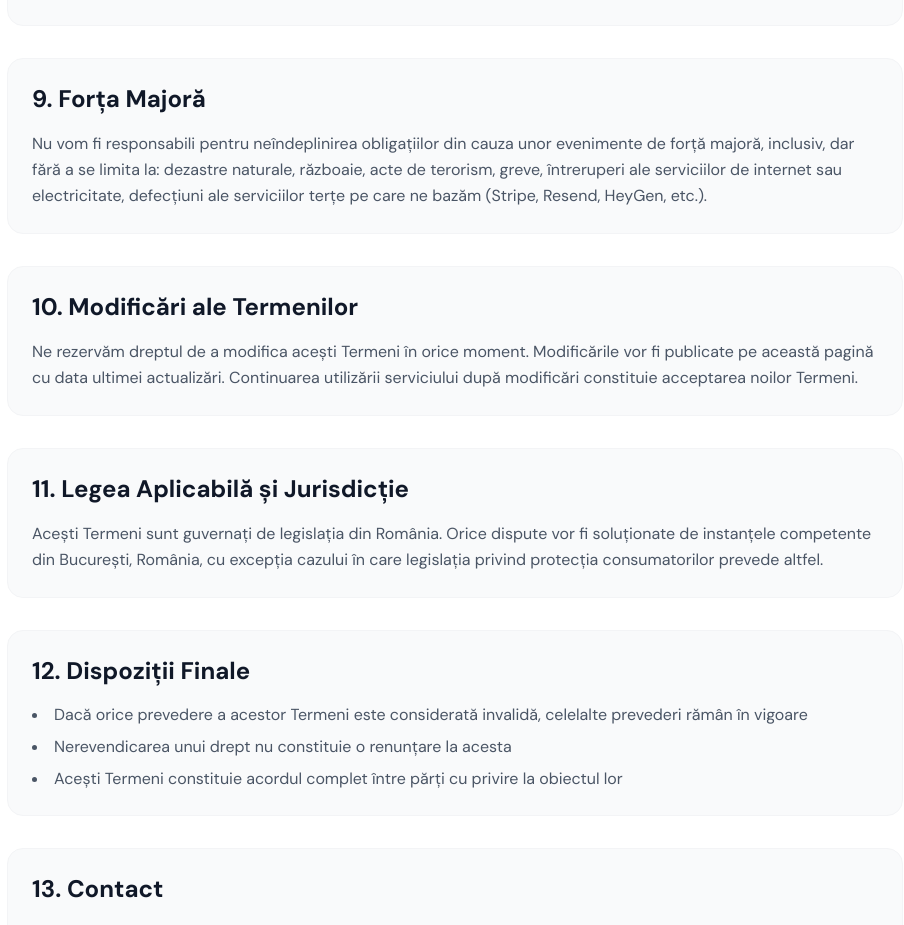
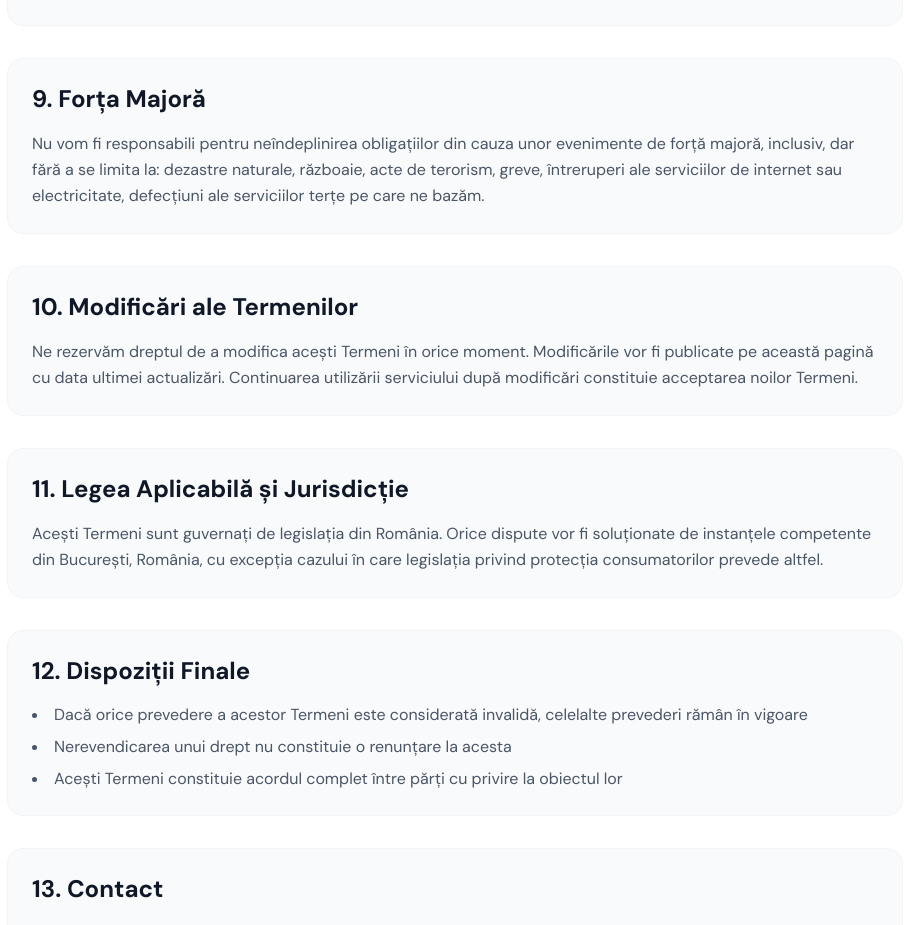
Before and after one commit to gabrieltintarescu/mesajul-mosului, a Next.js app: page /termeni in a window 1280 px wide. Shown: the part 3722-4647 px from the top of the page, without its empty margins (185-1089 px from the left). Built offline with nearby package versions, Linux system fonts and the light colour scheme; a web font is replaced by a local one.

Commit message:
feat: remove heygen name from terms

```diff
--- a/app/termeni/page.tsx
+++ b/app/termeni/page.tsx
@@ -223,7 +223,7 @@ export default function TermsPage() {
                                     evenimente de forță majoră, inclusiv, dar fără a se limita la: dezastre
                                     naturale, războaie, acte de terorism, greve, întreruperi ale serviciilor
                                     de internet sau electricitate, defecțiuni ale serviciilor terțe pe care
-                                    ne bazăm (Stripe, Resend, HeyGen, etc.).
+                                    ne bazăm.
                                 </p>
                             </div>
 
```
